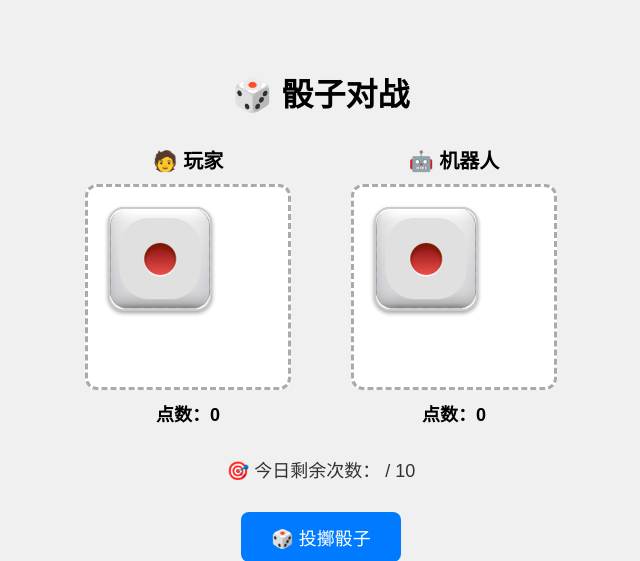
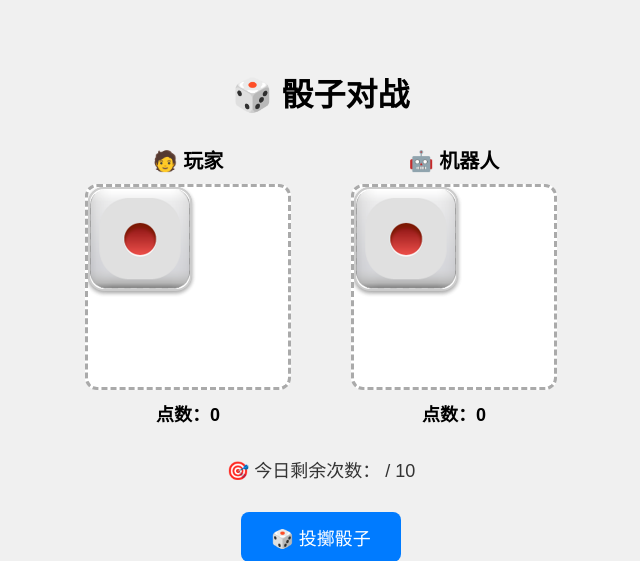
Before and after one commit to Dreamchaser-aus/dice, a Flask app: template templates/dice.html in a window 1280 px wide. Shown: the top 561 px of the page, without its empty margins (319-959 px from the left). Run offline with Flask 3, Linux system fonts and the light colour scheme; the template is opened without the code that fills it, so the values that code supplies are empty; some libraries are stand-ins or nearby versions.

Commit message:
Update dice.html

```diff
--- a/templates/dice.html
+++ b/templates/dice.html
@@ -50,8 +50,6 @@
       height: 100px;
       position: absolute;
       transform-style: preserve-3d;
-      top: 20px;
-      left: 20px;
       border-radius: 16px;
     }
 
@@ -177,6 +175,12 @@ function animateDice(diceId, targetFace) {
   const dice = document.getElementById(diceId);
   const [targetX, targetY] = faceRotation[targetFace];
   const [startX, startY] = currentAngles[diceId];
+
+  const offsetX = Math.random() * 100;
+  const offsetY = Math.random() * 100;
+  const jitterX = 10 + Math.random() * 10;
+  const jitterY = 10 + Math.random() * 10;
+
   const extraRotate = 360 * (3 + Math.floor(Math.random() * 3));
   const duration = 1500;
   const startTime = performance.now();
@@ -186,10 +190,13 @@ function animateDice(diceId, targetFace) {
     const t = Math.min(elapsed / duration, 1);
     const eased = easeOutCubic(t);
 
+    const posX = offsetX + Math.sin(t * Math.PI * 3) * jitterX * (1 - t);
+    const posY = offsetY - 80 * t * (1 - t) + Math.sin(t * Math.PI * 5) * jitterY * (1 - t);
+
     const currentX = startX + (targetX + extraRotate - startX) * eased;
     const currentY = startY + (targetY + extraRotate - startY) * eased;
 
-    dice.style.transform = `rotateX(${currentX}deg) rotateY(${currentY}deg)`;
+    dice.style.transform = `translate(${posX}px, ${posY}px) rotateX(${currentX}deg) rotateY(${currentY}deg)`;
 
     if (t < 1) {
       requestAnimationFrame(animate);
```
